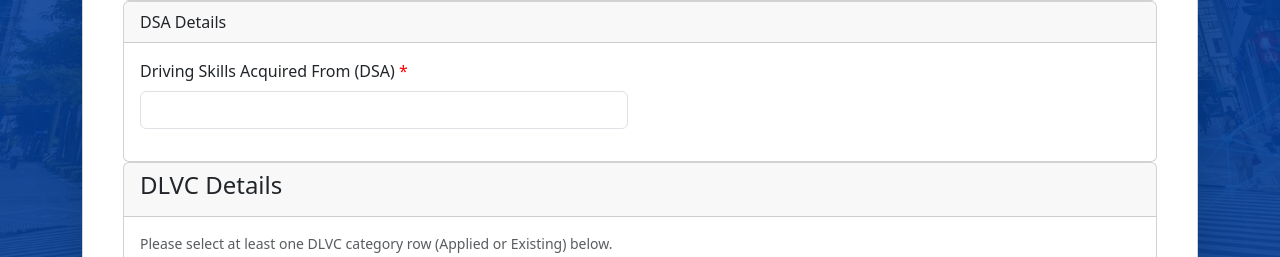
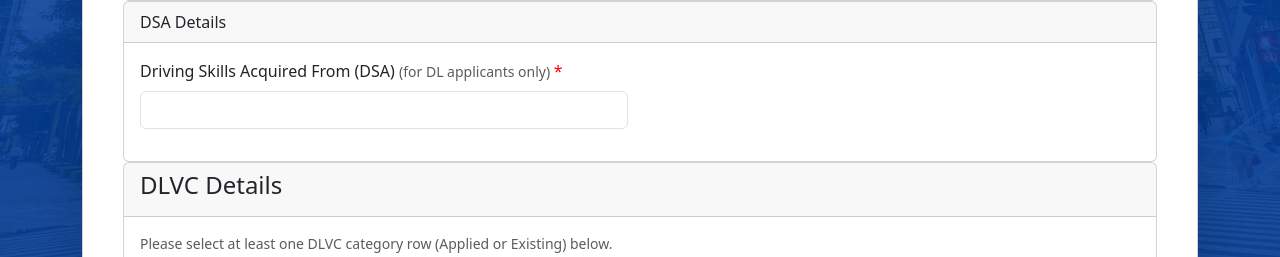
Before and after one commit to reonnee/infoman-licensedb, a Flask app: page /apply in a window 1280 px wide. Shown: the part 2020-2277 px from the top of the page. Run offline with Flask 3, Linux system fonts and the light colour scheme.

Commit message:
Update apply.html

```diff
--- a/project/templates/apply.html
+++ b/project/templates/apply.html
@@ -147,6 +147,11 @@
                                     {% elif field_name|trim == "Organ Details" %}
                                         <span class="text-muted small">
                                             (Only if applicable)
+                                        </span>
+
+                                    {% elif field_name|trim == "Driving Skills Acquired From (DSA)" %}
+                                        <span class="text-muted small">
+                                            (for DL applicants only)
                                         </span>
                                     {% endif %}
                                 </label>
```
